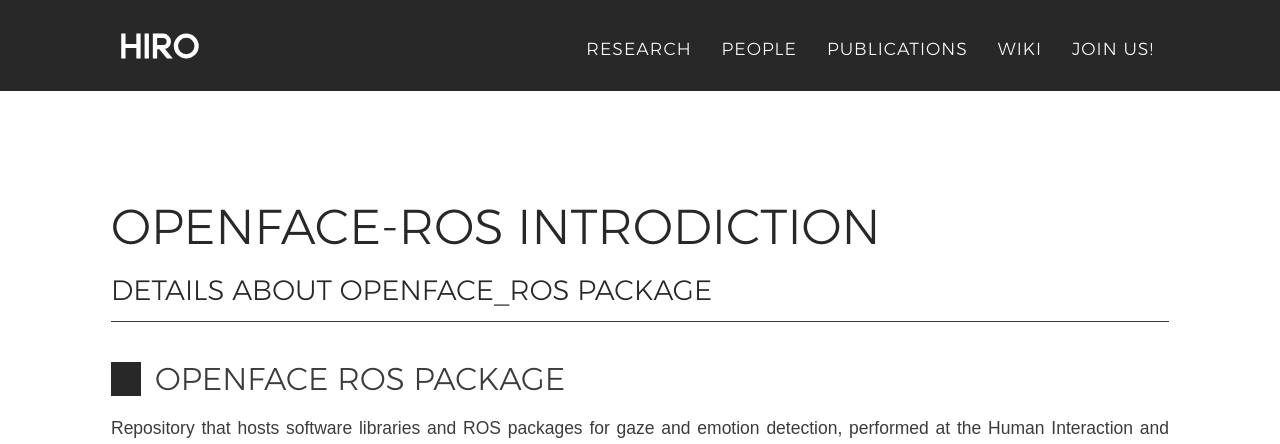
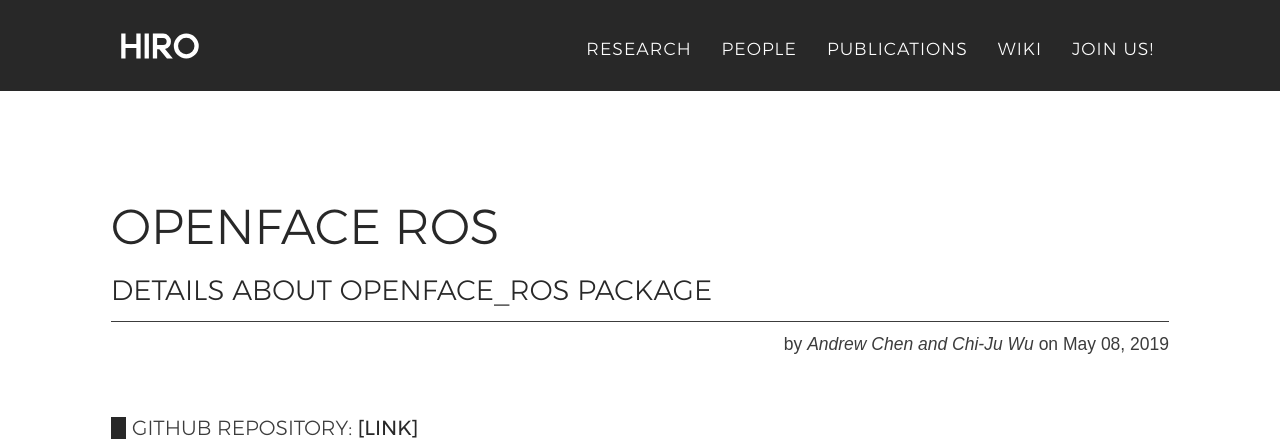
Before and after one commit to HIRO-group/HIRO-group.github.io, a Jekyll site: the page built from _posts/wiki/2019-05-08-Openface-ROS.md, in a window 1280 px wide and 1400 px high. Shown: the top 444 px of the window. Built offline with Jekyll 4.4.1, drawn with Linux system fonts in a browser that asks for light colours; nearby versions of some CDN libraries; some web fonts are replaced; some of the changed text lies outside the part shown.

Commit message:
Fixes to openface ros article. Ref #27

```diff
--- a/_posts/wiki/2019-05-08-Openface-ROS.md
+++ b/_posts/wiki/2019-05-08-Openface-ROS.md
@@ -1,32 +1,38 @@
 ---
-title: Openface-Ros Introdiction
+title: Openface ROS
 description: Details about openface_ros package
-permalink: openface_ros.html
+author: Andrew Chen and Chi-Ju Wu
+link: https://github.com/HIRO-group/openface_ros
+link-alt: GitHub repository
 ---
 
-# OpenFace ROS package
+# Contents
+{:.no_toc}
 
-Repository that hosts software libraries and ROS packages for gaze and emotion detection, performed at the Human Interaction and Robotics Lab in University of Colorado at Boulder.
+* This line will be replaced by the ToC, excluding the "Contents" header
+{:toc}
 
-![](https://github.com/HIRO-group/openface_ros/blob/master/images/result2.png)
+We have developed a ROS package for gaze and emotion detection, based on the widely available [OpenFace library](https://github.com/TadasBaltrusaitis/OpenFace/wiki). Our work integrates OpenFace with the ROS ecosystem.
 
-The software in this repo has been developed for, and tested on, a Sawyer Research Robot and Realsense---a widely used platform for research in HRC. Nonetheless, it is easy to customize to any robotic platform that shares similar hardware features.
+{% include image.html exturl="https://raw.githubusercontent.com/HIRO-group/openface_ros/master/images/result2.png" max-width="100%" description="Our work integrates OpenFace with the ROS ecosystem." %}
 
-## Installation
+The software in this repository has been developed for, and tested on, an Intel Realsense and a Sawyer Research Robot---a widely used platform for research in Human-Robot Collaboration. Nonetheless, it is easy to customize to any robotic platform that shares similar hardware features.
 
-Guide for installing, compiling and testing the openface_ros package in your ROS environment. This tutorial should be useful regardless of your skill level, from a first-time ROS user to an experienced engineer.
+# Installation
 
-### Prerequisites
+This tutorial should be useful regardless of your skill level, from a first-time ROS user to an experienced engineer.
 
-#### System Dependencies
+## Prerequisites
+
+### System Dependencies
 
 This repository needs `openface` and `realsense`. To install, compile and test openface package, please refer to the [installation tutorial](https://github.com/TadasBaltrusaitis/OpenFace/wiki) in openface github wiki page. Also, for realsense package, please refer to the [installation tutorial](https://github.com/IntelRealSense/realsense-ros) in realsense github page.
 
-#### ROS Dependencies
+### ROS Dependencies
 
 This repository supports `ROS kinetic`. [Here](https://hiro-group.ronc.one/ros_kinetic_installation.html)'s a recently guide on how to install ROS.
 
-##### Catkin Tools
+#### Catkin Tools
 
 We use the new Catkin Command Line Tools `catkin_tools`, a Python package that provides command line tools for working with the catkin meta build system and catkin workspaces. The following instructions apply to this new package, even though the repository can be used and compile with the old `catkin_make` without issues.
 
@@ -53,22 +59,20 @@ rosrun openface_ros openface_realsense
 
 In `openface_realsense`, we first initialize an OpenFaceRos object, and it will detect human's gaze and emotion and also pop out a screen with pose, gaze firection on user's face.
 
-## Functions of OpenFaceRos
+# Functions of OpenFace_Ros
 
 Most of the core functions are implemented in `openface_ros.cpp`. Belows are details of some important functions in OpenFaseRos.
 
-* `OpenFaceRos constructor`: For constructor, we need focal length, center of realsense, threshold of distance betwenn gaze vector and target and a flag enable action unit or not.
+* `OpenFaceRos` constructor: For constructor, we need focal length, center of realsense, threshold of distance betwenn gaze vector and target and a flag enable action unit or not.
 
 * `getNose, getLeftPupil, getRightPupil`: These three function will give you position of nose, left pupil and right pupil individually. The location is pixel-based, which means location in showing image.
 
-## More information
+# More information
 
-Here will include more information in this package.
-
-### Meshes
+## Meshes
 
 This folder is for CAD files that we can show different objects (realsense) in simulators like rviz and gazebo. For now, we only have model for realsense camera, but in the future we might need more files so we create this folder.
 
-### Sending urdf
+## Sending urdf Fragments
 
 Because we want an extra realsense model mount on Sawyer robot, we need to add an extra link and joint into our urdf. To do this, we use `send_urdf_fragment` from [intera_sdk](https://github.com/RethinkRobotics/intera_sdk/tree/master/intera_interface/scripts), which can send exclusion links and joints to Sawyer robot. In launch file, we called `send_urdf_fragment` with our urdf file in urdf folder to connect realsense with Sawyer.
```
Also changed, not shown: other parts of _posts/wiki/2019-05-08-Openface-ROS.md (+4 -4 lines).
